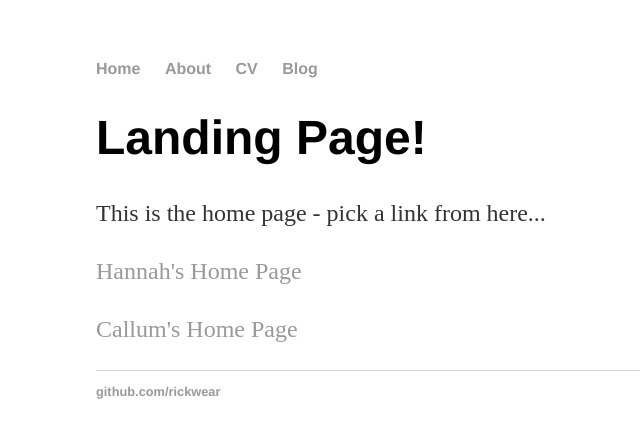
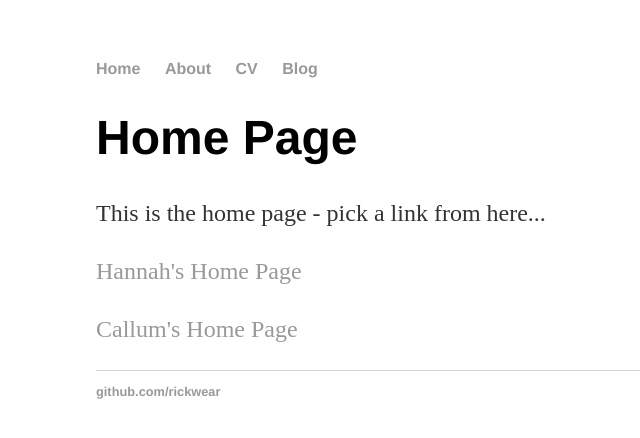
Before and after one commit to rickwear/rickwear.github.io, a Jekyll site: the page built from index.html, in a window 1280 px wide. Shown: the top 438 px of the page, without its empty margins (96-736 px from the left). Built offline with Jekyll 4.4.1, drawn with Linux system fonts in a browser that asks for light colours.

Commit message:
Update index.html

```diff
--- a/index.html
+++ b/index.html
@@ -3,7 +3,7 @@ layout: default
 title: Rick Wear Home Page
 ---
 <div class="blurb">
-  <h1>Landing Page!</h1>
+  <h1>Home Page</h1>
   <p>This is the home page - pick a link from here...</p>
   <p><a href= "/hannah/homepage.html">Hannah's Home Page</a></p>
   <p><a href= "/callum/homepage.html">Callum's Home Page</a></p>
```
